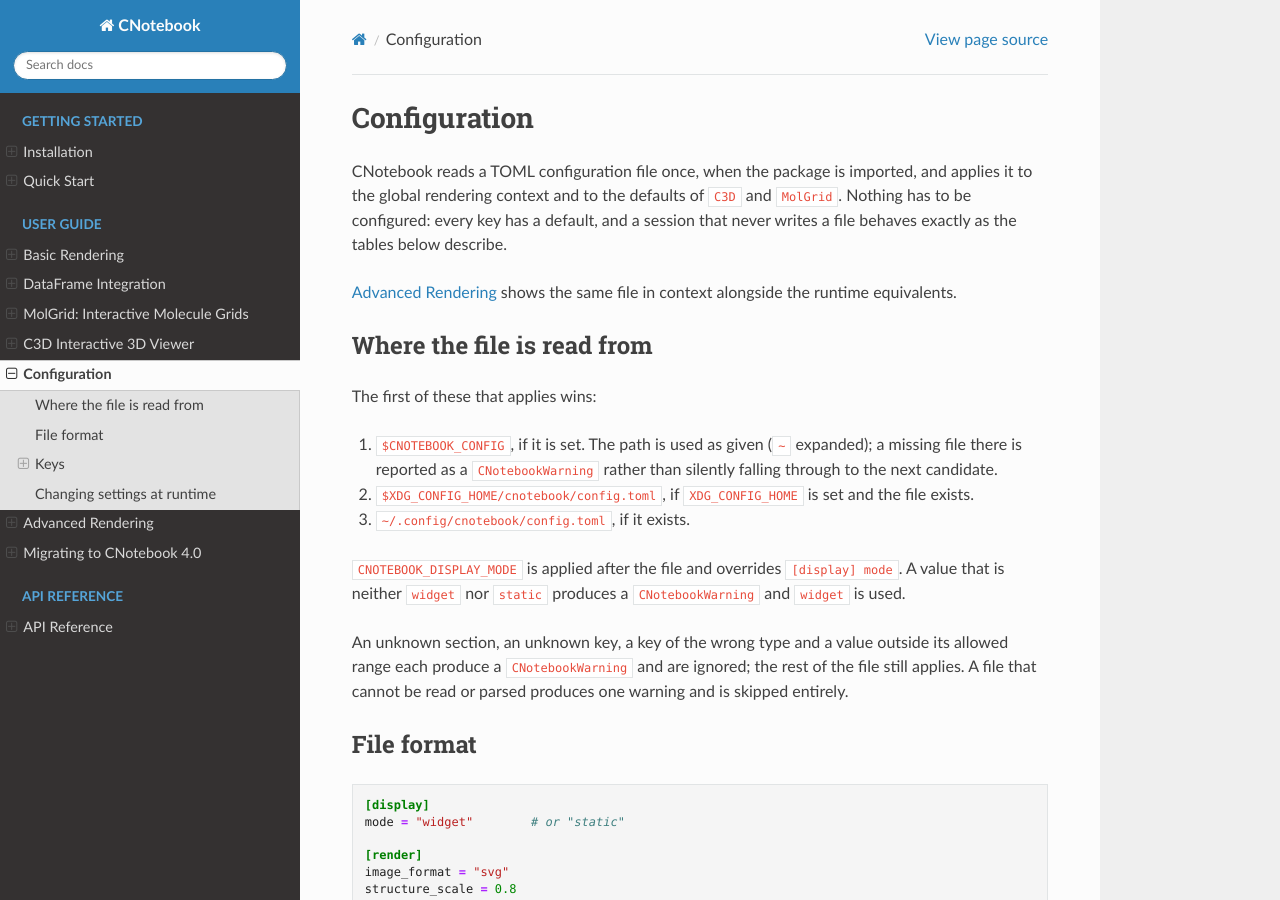
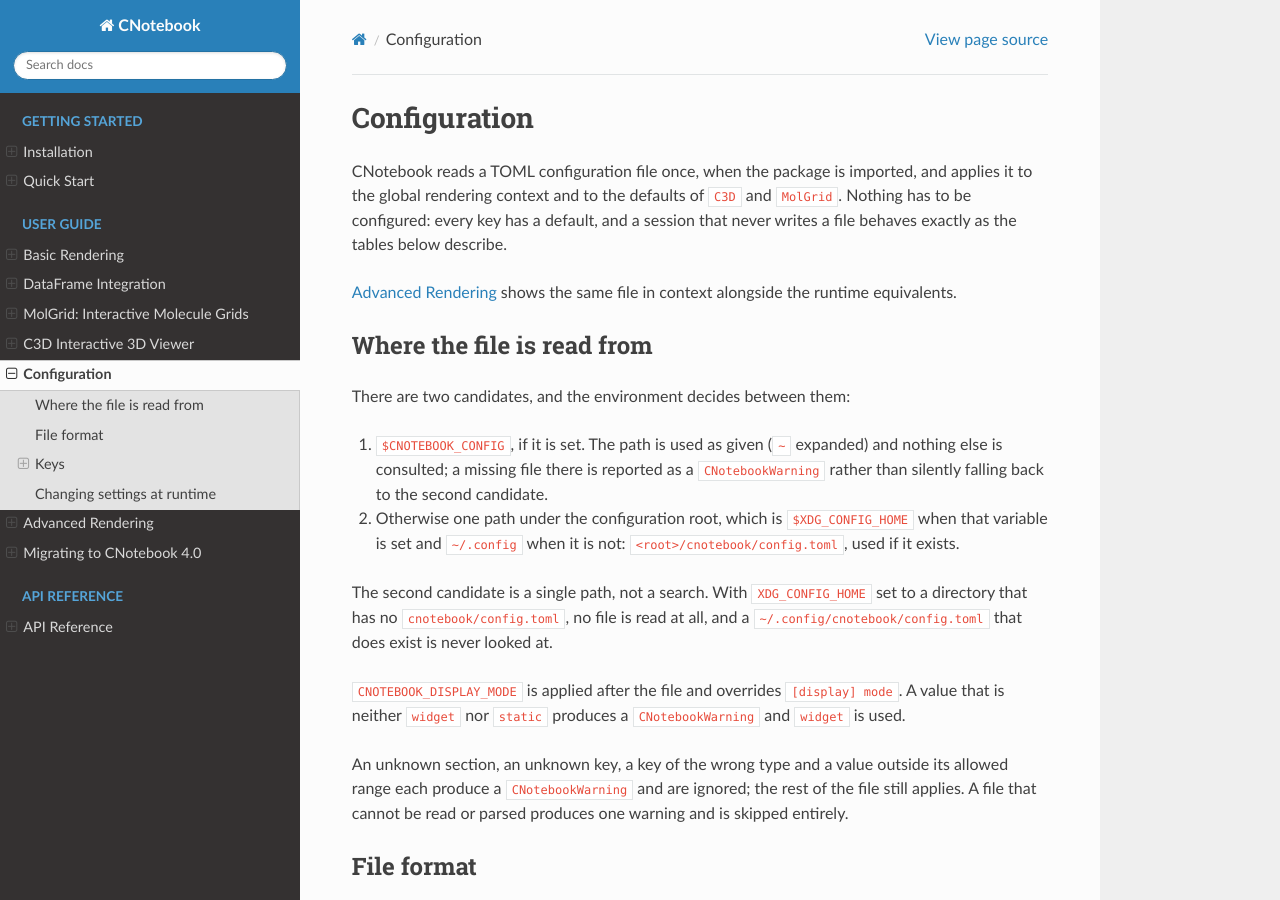
Before and after one commit to scott-arne/cnotebook, a Sphinx documentation site: the page built from docs/configuration.rst, in a window 1280 px wide and 900 px high. Built offline with Sphinx 7.4.7 and the Read the Docs theme 3.1.0, drawn with Linux system fonts in a browser that asks for light colours.

Commit message:
docs: correct the config discovery order and the font scale limits

```diff
--- a/docs/configuration.rst
+++ b/docs/configuration.rst
@@ -12,14 +12,18 @@
 Where the file is read from
 ---------------------------
 
-The first of these that applies wins:
+There are two candidates, and the environment decides between them:
 
-1. ``$CNOTEBOOK_CONFIG``, if it is set. The path is used as given (``~`` expanded);
-   a missing file there is reported as a ``CNotebookWarning`` rather than silently
-   falling through to the next candidate.
-2. ``$XDG_CONFIG_HOME/cnotebook/config.toml``, if ``XDG_CONFIG_HOME`` is set and the
-   file exists.
-3. ``~/.config/cnotebook/config.toml``, if it exists.
+1. ``$CNOTEBOOK_CONFIG``, if it is set. The path is used as given (``~`` expanded) and
+   nothing else is consulted; a missing file there is reported as a ``CNotebookWarning``
+   rather than silently falling back to the second candidate.
+2. Otherwise one path under the configuration root, which is ``$XDG_CONFIG_HOME`` when
+   that variable is set and ``~/.config`` when it is not: ``<root>/cnotebook/config.toml``,
+   used if it exists.
+
+The second candidate is a single path, not a search. With ``XDG_CONFIG_HOME`` set to a
+directory that has no ``cnotebook/config.toml``, no file is read at all, and a
+``~/.config/cnotebook/config.toml`` that does exist is never looked at.
 
 ``CNOTEBOOK_DISPLAY_MODE`` is applied after the file and overrides ``[display] mode``.
 A value that is neither ``widget`` nor ``static`` produces a ``CNotebookWarning`` and
```
Also changed, not shown: docs/advanced_rendering.rst (+4 -3 lines), docs/rendering.rst (+6 -2 lines).
